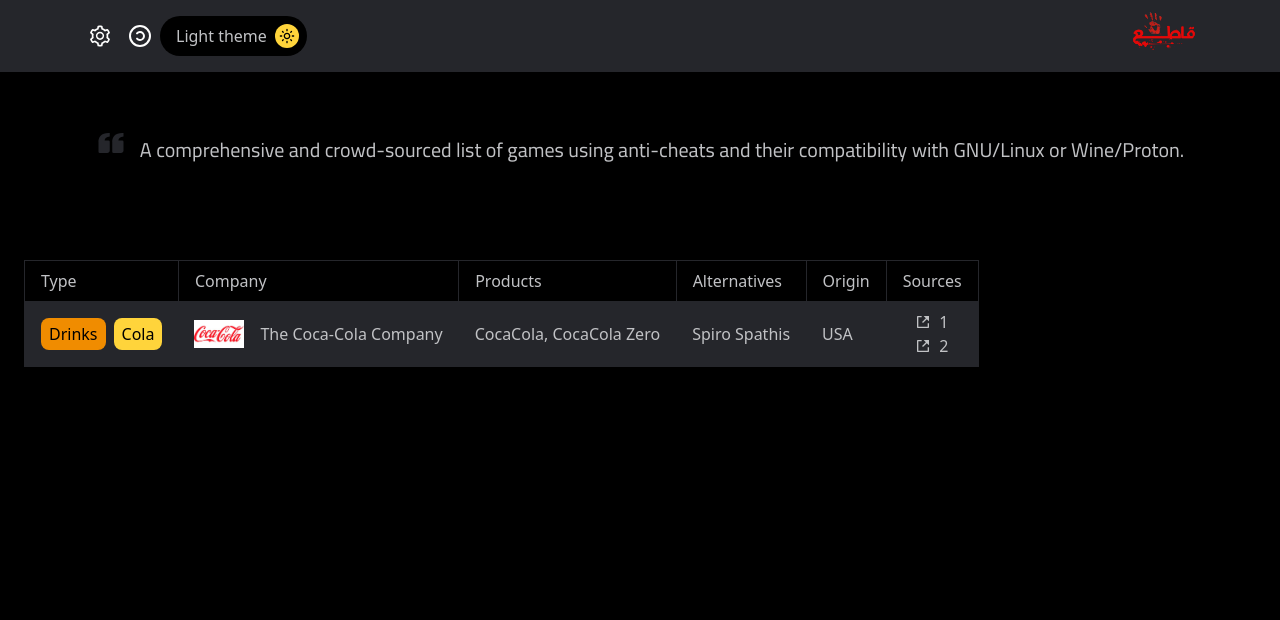
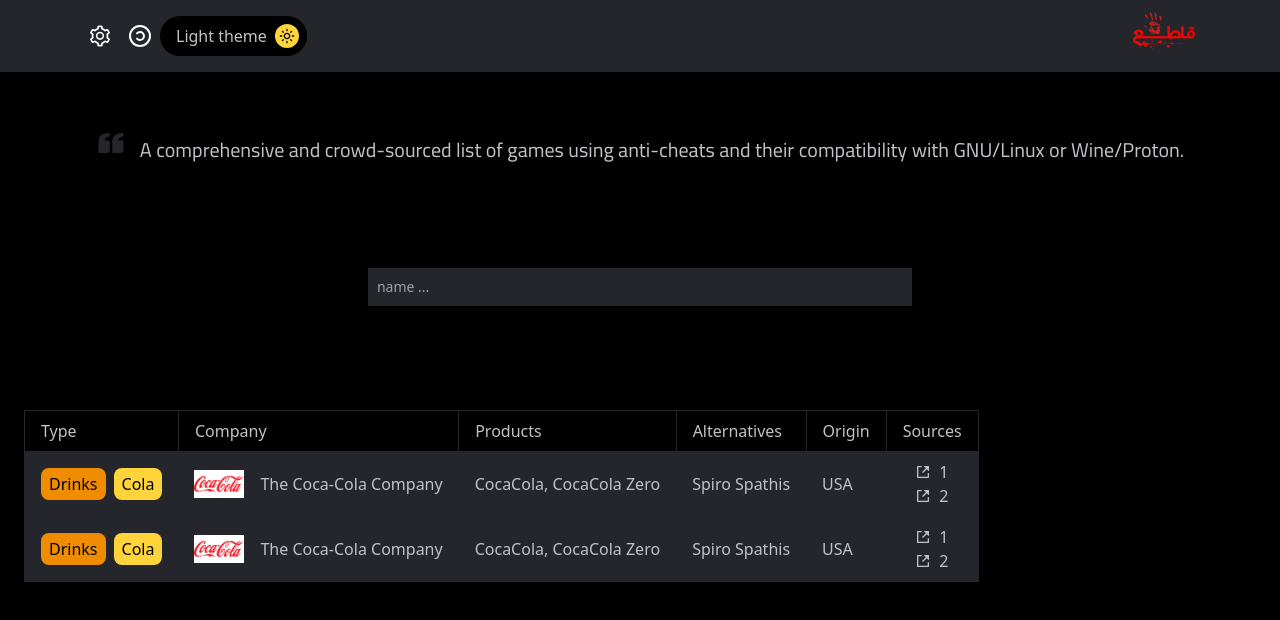
Before and after one commit to 0xyosef/boycott, a Next.js app: page / in a window 1280 px wide. Shown: the top 620 px of the page. Built offline with nearby package versions, Linux system fonts and the light colour scheme.

Commit message:
add search bar filter

```diff
--- a/boycott.json
+++ b/boycott.json
@@ -1,4 +1,49 @@
 [
+  {
+    "type": ["drinks", "cola"],
+    "company": {
+      "name": "The Coca-Cola Company",
+      "image": "/cola.jpg",
+      "imageAlt": "CocaCola Logo"
+    },
+    "products": [
+      {
+        "name": "CocaCola",
+        "image": "/cola.jpg",
+        "imageAlt": "CocaCola",
+        "alternatives": [
+          {
+            "name": "Spiro Spathis Cola",
+            "image": "/spiro-spathis.jpg",
+            "imageAlt": "Spiro Spathis Cola"
+          }
+        ]
+      },
+      {
+        "name": "CocaCola Zero",
+        "image": "/cola-zero.jpg",
+        "imageAlt": "CocaCola Zero",
+        "alternatives": []
+      }
+    ],
+    "alternatives": [
+      {
+        "name": "Spiro Spathis",
+        "origin": "Egypt",
+        "image": "/spiro-spathis.jpg",
+        "imageAlt": "Spiro Spathis Logo",
+        "sources": [
+          "https://yellowpages.com.eg/en/profile/Mymco-For-Food-&-Beverages-_-Spiro-Spathis/670434",
+          "https://arz.wikipedia.org/wiki/%D8%B3%D8%A8%D9%8A%D8%B1%D9%88_%D8%B3%D8%A8%D8%A7%D8%AA%D8%B3"
+        ]
+      }
+    ],
+    "origin": "USA",
+    "sources": [
+      "https://en.wikipedia.org/wiki/The_Coca-Cola_Company",
+      "https://en.wikipedia.org/wiki/Coca-Cola"
+    ]
+  },
   {
     "type": ["drinks", "cola"],
     "company": {
--- a/package.json
+++ b/package.json
@@ -9,8 +9,6 @@
     "lint": "next lint"
   },
   "dependencies": {
-    "@mantine/core": "^7.1.7",
-    "@mantine/hooks": "^7.1.7",
     "icons-react": "^3.7.1",
     "next": "14.0.0",
     "react": "^18",
@@ -24,7 +22,6 @@
     "autoprefixer": "^10",
     "eslint": "^8",
     "eslint-config-next": "14.0.0",
-    "postcss": "^8",
     "tailwindcss": "^3",
     "typescript": "^5"
   }
--- a/postcss.config.js
+++ b/postcss.config.js
@@ -2,5 +2,5 @@
   plugins: {
     tailwindcss: {},
     autoprefixer: {},
-  },
+  }
 }
--- a/src/app/_components/Hero.tsx
+++ b/src/app/_components/Hero.tsx
@@ -1,5 +1,6 @@
 import { Cairo } from "next/font/google";
 import HeroText from "@/app/_components/HeroText";
+import Search from "@/components/Search";
 
 const cairo = Cairo({
     subsets: ["latin"],
@@ -8,9 +9,12 @@
 });
 export default function Hero() {
     return (
-    <div className="flex flex-col">
+        <div className="flex flex-col items-center">
             <div className={`flex md:text-xl text-[16px] ${cairo.className}`}>
                 <HeroText />
+            </div>
+            <div className="mt-24 w-3/6 ">
+               <Search />
             </div>
         </div>
     );
--- a/src/app/layout.tsx
+++ b/src/app/layout.tsx
@@ -1,9 +1,6 @@
 import type { Metadata } from 'next'
-import { Cairo } from 'next/font/google'
 import './globals.css'
 import NavBar from "@/components/NavBar";
-
-
 
 export const metadata: Metadata = {
   title: 'Create Next App',
--- a/src/app/page.tsx
+++ b/src/app/page.tsx
@@ -1,16 +1,19 @@
 import Hero from "@/app/_components/Hero";
 import Table from "@/components/Table";
 import data from "../../boycott.json";
+import {FilterProvider} from "@/contexts/FilterContext";
 
 export default function Home() {
     return (
         <div className="flex flex-col items-center justify-center px-6 py-16">
+            <FilterProvider  name={""}>
             <div>
                 <Hero />
             </div>
-      <main className="pt-24 w-full flex">
+            <main className="pt-24 w-full  flex">
                     <Table data={data} />
             </main>
+            </FilterProvider>
         </div>
     );
 }
--- /dev/null
+++ b/src/components/Search.tsx
@@ -0,0 +1,15 @@
+"use client"
+
+import {useFilter} from "@/contexts/FilterContext";
+
+export default function Search(){
+    const [_,setFilter]=useFilter();
+    return <input
+                onChange={(e)=>setFilter(e.target.value)}
+                className="border border-primary my-2 py-2 px-2 w-full bg-background-light
+                focus:outline-none focus:border-accent  sm:text-sm"
+                placeholder="name ..."
+                type="text"
+                name="search"
+            />
+}
--- a/src/components/Table.tsx
+++ b/src/components/Table.tsx
@@ -1,17 +1,22 @@
+"use client"
 import Tbody from "@/components/Tbody";
 import BoycottItem from "@/types/boycott"
 import Thead from "./Thead";
+import {useFilter} from "@/contexts/FilterContext";
 
 type Props = {
     data: BoycottItem[]
 };
 export default function Table({ data }: Props) {
+    const [name,_]=useFilter();
      return (
         <>
             <div className="overflow-x-auto">
                 <table className="text-left border border-primary bg-background text-text">
                     <Thead headers={Object.keys(data[0])}/>
-          {data.map((data, id) => (
+                    {data.filter((data)=>{
+                        return name === '' ? data : data.company.name.toLowerCase().includes(name)
+                    }).map((data, id) => (
                         <Tbody
                             key={id}
                             {...data}
--- a/src/components/TableCompany.tsx
+++ b/src/components/TableCompany.tsx
@@ -12,7 +12,7 @@
 }) {
   return (
     <TCell>
-      <div className="flex items-center gap-x-4">
+      <div className="flex items-center gap-x-4 ">
         <Image src={image} alt={imageAlt} width={50} height={40} />
         <span className="font-medium">{name}</span>
       </div>
--- /dev/null
+++ b/src/contexts/FilterContext.tsx
@@ -0,0 +1,28 @@
+"use client"
+import React, { createContext, useContext, useState } from 'react';
+
+
+
+type FilterContextType =[string, React.Dispatch<React.SetStateAction<string>>]
+
+const FilterContext = createContext<FilterContextType | undefined>(undefined);
+interface ProviderProps {
+    children: React.ReactNode;
+    name: string;
+}
+export function FilterProvider({children,name}:ProviderProps) {
+    const state=useState(name)
+    return (
+        <FilterContext.Provider value={state}>
+            {children}
+        </FilterContext.Provider>
+    );
+}
+
+export function useFilter() {
+    const context = useContext(FilterContext);
+    if (!context) {
+        throw new Error('useFilter must be used within a FilterProvider');
+    }
+    return context;
+}
```
Also changed, not shown: src/app/_components/HeroText.tsx (line endings or trailing spaces), 1 other file (tests, documents, lock files or other folders). Lines whose indentation alone changed are shown as unchanged.
